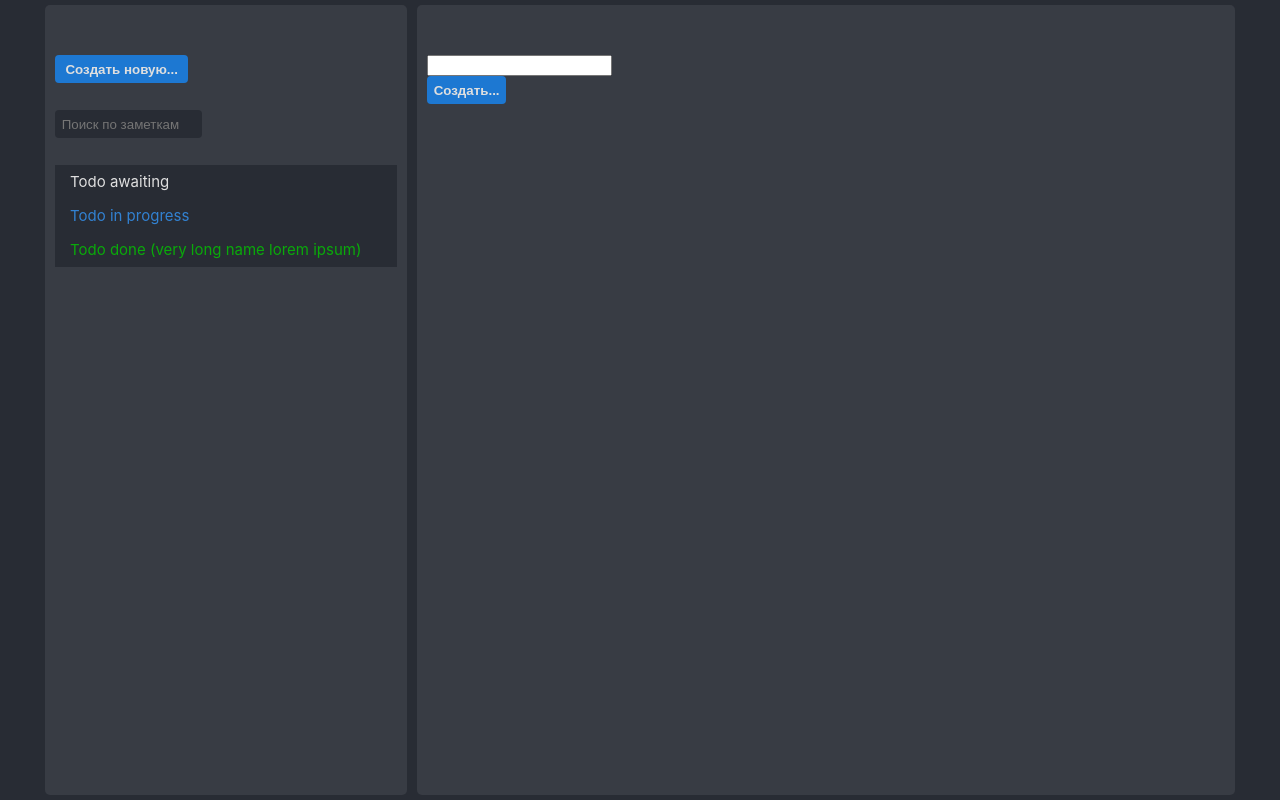
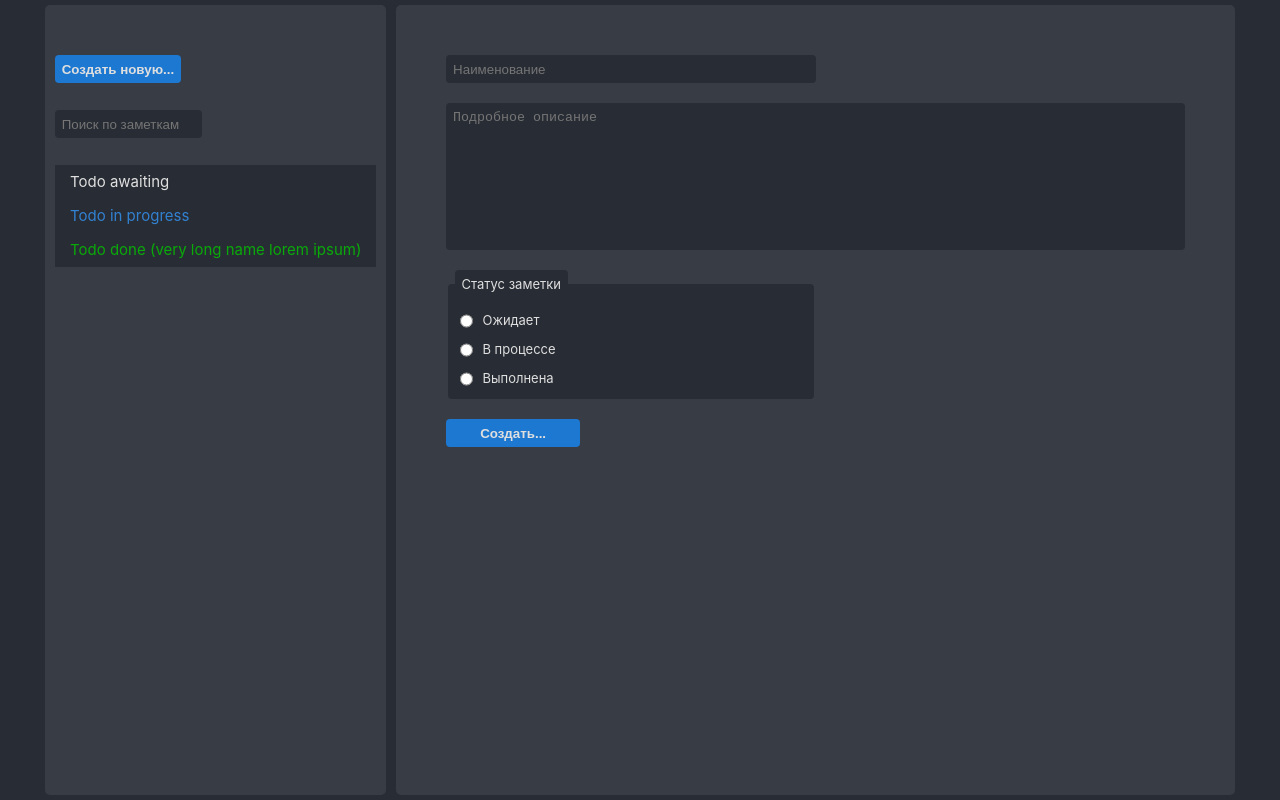
Before and after one commit to StroginA/react-ts-todo-list, a React (Create React App) app: page / in a window 1280 px wide. Built offline with nearby package versions, Linux system fonts and the light colour scheme.

Commit message:
edit area styling

```diff
--- a/src/App.tsx
+++ b/src/App.tsx
@@ -1,5 +1,5 @@
 import React, { createContext, useContext, useEffect, useState } from 'react';
-import SelectedProvider from './SelectedProvider';
+import SelectedProvider from './TodosProvider';
 import TodoEditView from './TodoEditView';
 import TodoListView from './TodoListView';
 import type { Todo } from './types';
--- a/src/TodoEditView.tsx
+++ b/src/TodoEditView.tsx
@@ -1,9 +1,9 @@
 import { Todo } from "./types";
 import React, { ChangeEvent, useContext, useState, useEffect } from "react";
-import { Selected } from "./SelectedProvider";
+import { Todos } from "./TodosProvider";
 
 export default function TodoEditView() {
-    const {todos, selected, updateTodo} = useContext(Selected);
+    const {todos, selected, updateTodo} = useContext(Todos);
     const [title, setTitle] = useState("");
 
     useEffect(() => {
@@ -32,11 +32,54 @@ export default function TodoEditView() {
     }
 
     return (
-        <div className="column container__column column_edit">
-            <input type="text" value={title}
+        <div className="column container__column column-edit">
+            <input // Todo title, as displayed in the list on the left
+            className="input column-edit__input-title"
+            type="text"
+            placeholder="Наименование"
+            aria-placeholder="Наименование"
+            value={title}
             onChange={handleChangeTitle}></input>
+            <textarea // Todo description. Optional.
+            className="input input_multiline column-edit__input-description"
+            placeholder="Подробное описание"
+            aria-placeholder="Подробное описание"></textarea>
+            <fieldset // Radio for choosing todo status
+            className="input radio-group column-edit__input-status"
+            defaultValue={"awaiting"}
+            >
+                <legend className="input radio-group_legend">Статус заметки</legend>
+
+                <input
+                className="input input_radio radio-group__radio"
+                type="radio"
+                id="status1"
+                value="awaiting"
+                ></input>
+                <label className="input input_label radio-group__label"
+                htmlFor="status1">Ожидает</label>
+
+                <input
+                className="input input_radio radio-group__radio"
+                type="radio"
+                id="status2"
+                value="inProgress"
+                ></input>
+                <label className="input input_label radio-group__label"
+                htmlFor="status2">В процессе</label>
+
+                <input
+                className="input input_radio radio-group__radio"
+                type="radio"
+                id="status3"
+                value="done"
+                ></input>
+                <label className="input input_label radio-group__label"
+                htmlFor="status3">Выполнена</label>
+            </fieldset>
+
             <button // Dynamic button for updating/creating new todo
-            className="btn btn_primary"
+            className="btn btn_primary column-edit__btn-update"
             onClick={
                 todos[selected] ?
                 handleUpdateTodo :
@@ -48,6 +91,16 @@ export default function TodoEditView() {
                     "Создать..."
                 }
             </button>
+
+            {
+            todos[selected] ?
+            <button // Appears only on existing items
+            className="btn btn_danger column-edit__btn-delete"
+            >
+                Удалить
+            </button> : <></>
+            }
+
         </div>
     );
 }
--- a/src/TodoListItem.tsx
+++ b/src/TodoListItem.tsx
@@ -1,12 +1,12 @@
 import { useContext, useState } from "react";
-import { Selected } from "./SelectedProvider";
+import { Todos } from "./TodosProvider";
 import { Todo } from "./types";
 
 export default function TodoListItem (props: {
     element: Todo,
     id: number
 }) {
-    const {todos, selected, setSelected} = useContext(Selected);
+    const {todos, selected, setSelected} = useContext(Todos);
 
     const selectElement = (e: React.MouseEvent) => {
         setSelected(props.id);
--- a/src/TodoListView.tsx
+++ b/src/TodoListView.tsx
@@ -1,10 +1,10 @@
 import { useContext, useState } from "react";
-import {Selected} from "./SelectedProvider";
+import {Todos} from "./TodosProvider";
 import TodoListItem from "./TodoListItem";
 import type { Todo } from "./types";
 
 export default function TodoListView() {
-    const {todos, selected, setSelected} = useContext(Selected);  // Required for 'Create new' button
+    const {todos, selected, setSelected} = useContext(Todos);  // Required for 'Create new' button
 
     const todoList = todos.map((element) => {
         // Standard React list rendering
@@ -21,13 +21,13 @@ export default function TodoListView() {
     }
 
     return (
-        <div className="column container__column column_list">
-            <button className="btn btn_primary column__btn-create"
+        <div className="column container__column container__column_30 column-list">
+            <button className="btn btn_primary column-list__btn-create"
             onClick={handleClickCreate}>
                 Создать новую...
             </button>
             <input type="text"
-            className="input column__input-search"
+            className="input column-list__input-search"
             placeholder="Поиск по заметкам"
             aria-placeholder="Поиск по заметкам"></input>
             <div className="selectable-list">
--- a/src/SelectedProvider.tsx
+++ b/src/TodosProvider.tsx
@@ -10,9 +10,9 @@ const defaultState = {
     updateTodo: () => {},
     setSelected: () => {}
 }
-export const Selected = createContext<TodoContext>(defaultState)
+export const Todos = createContext<TodoContext>(defaultState)
 
-export default function SelectedProvider({children}: { children: ReactNode }) {
+export default function TodosProvider({children}: { children: ReactNode }) {
     /*
     Context tracking the todos and current selected todo
     */
@@ -42,7 +42,7 @@ export default function SelectedProvider({children}: { children: ReactNode }) {
         setSelected(id);
     }
     return (
-        <Selected.Provider value={{
+        <Todos.Provider value={{
             todos: todos,
             addTodo: addTodo,
             removeTodo: removeTodo,
@@ -51,6 +51,6 @@ export default function SelectedProvider({children}: { children: ReactNode }) {
             setSelected: toggleSelected
             }}>
             {children}
-        </Selected.Provider>
+        </Todos.Provider>
     )
 }
--- a/src/index.scss
+++ b/src/index.scss
@@ -9,11 +9,6 @@ body {
   background-color: #282c34;
   display: flex;
   justify-content: center;
-}
-
-code {
-  font-family: source-code-pro, Menlo, Monaco, Consolas, 'Courier New',
-    monospace;
 }
 
 .App {
@@ -29,29 +24,58 @@ code {
   &__column {
     margin: 0.5em;
     height: auto;
+    width: 100%;
+    &_30 {
+      width: 30%;
+    }
   }
 }
 
 .column {
   background-color: #383c44;
   border-radius: 0.5em;
+  padding: 5em 1em;
+}
+
+.column-list {
   display: flex;
   flex-direction: column;
   align-items: flex-start;
-  padding: 5em 1em;
   &__btn-create {
     margin-bottom: 2em;
-    width: 10em;
   }
   &__input-search {
     margin-bottom: 2em;
     width: 10em;
   }
-  &_list {
-    width: 30%;
+}
+
+.column-edit {
+  padding: 5em 5em;
+  display: grid;
+  row-gap: 2em;
+  grid-auto-rows: max-content;
+  grid-template-columns: repeat(2, 1fr);
+  &__input-title {
+    grid-column: 1;
+    height: fit-content;
   }
-  &_edit {
-    width: 70%;
+  &__input-description {
+    grid-column: 1/3;
+    height: 10em;
+  }
+  &__input-status {
+    grid-column: 1;
+    font-size: 1.3em;
+  }
+  &__btn-update {
+    grid-column: 1;
+    width: 10em;
+  }
+  &__btn-delete {
+    grid-column: 2;
+    width: 10em;
+    justify-self: right;
   }
 }
 
@@ -63,6 +87,9 @@ code {
   color: inherit;
   &_primary {
     background-color: rgb(29, 120, 210);
+  }
+  &_danger {
+    background-color: crimson;
   }
   &:hover {
     filter: brightness(0.90);
@@ -78,6 +105,20 @@ code {
   border-radius: 0.3em;
   border: 0;
   color: inherit;
+  &_multiline {
+    resize: none;
+  }
+}
+
+.radio-group {
+  display: grid;
+  grid-auto-columns: max-content;
+  &__radio {
+    grid-column: 1;
+  }
+  &__label {
+    grid-column: 2;
+  }
 }
 
 .selectable-list {
```
